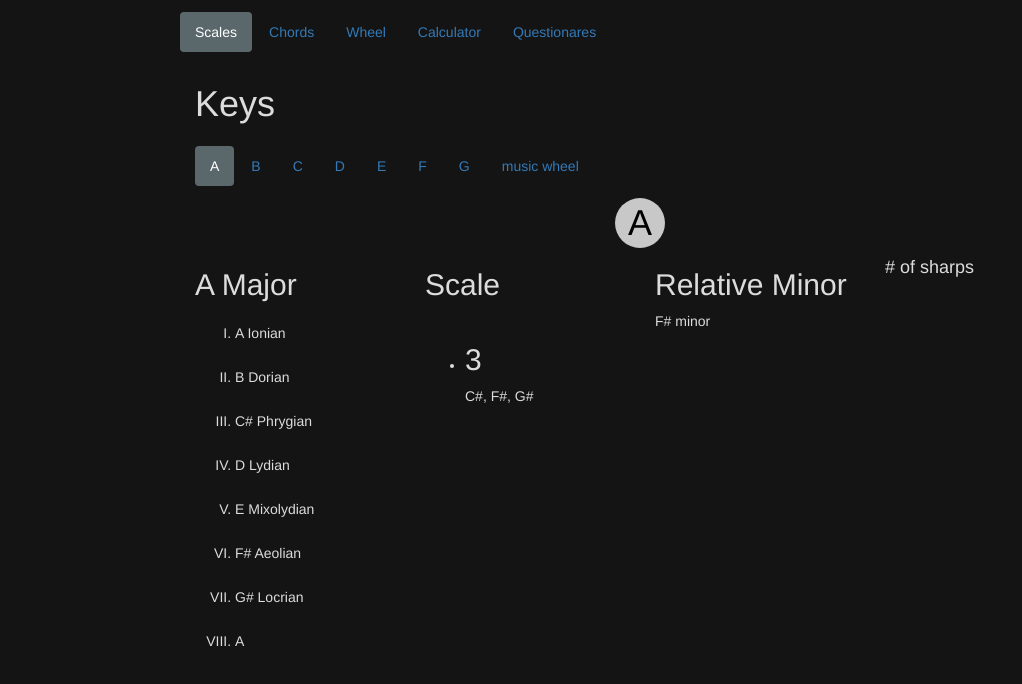
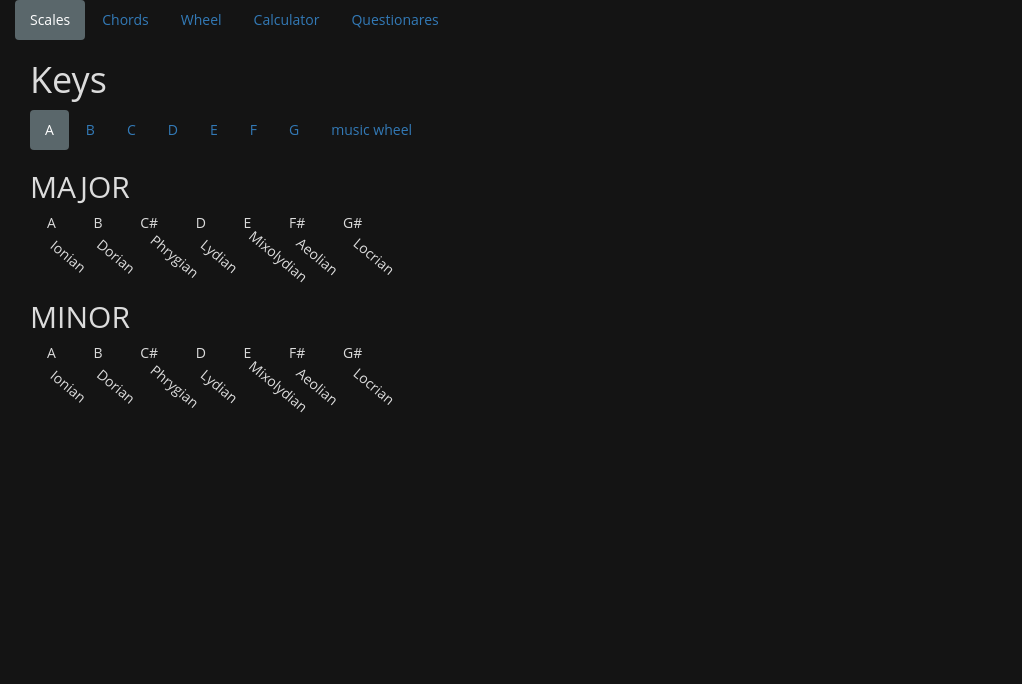
Before and after one commit to pixeltot/angularMusApp, a plain HTML site: page index.html in a window 1280 px wide. Shown: the whole page, without its empty margins (0-1022 px from the left). Drawn offline with nearby package versions, Linux system fonts and the light colour scheme.

Commit message:
style changes

```diff
--- a/index.html
+++ b/index.html
@@ -36,37 +36,33 @@
       					<li ng-class="{ active: tab.isSet(8) }"><a href ng-click="tab.setTab(8)">music wheel</a></li>
   					</ul>
   				<div ng-show="tab.isSet(1)">
-  					<h1 class="circle-bg-note">A</h1>
    				 	<div class="row">
-   				 		<div class="col-sm-3">
-   				 			<h2 class="">A Major</h2>
-   				 			<ol type="I">
-	    						<li>A		Ionian</li>
-	    						<li>B		Dorian</li>
-	    						<li>C#		Phrygian</li>
-	    						<li>D		Lydian</li>
-	    						<li>E		Mixolydian</li>
-	    						<li>F#		Aeolian</li>
-	    						<li>G#		Locrian</li>
-    							<li>A</li>
+   				 		<div class="col-sm-12">
+   				 			<h2 class="">MAJOR</h2>
+   				 			<ol type="I" class="rnm">
+	    						<li>A <span class="mode-name">Ionian</span></li>
+	    						<li>B <span class="mode-name">Dorian</span></li>
+	    						<li>C#<span class="mode-name">Phrygian</span></li>
+	    						<li>D <span class="mode-name">Lydian</span></li>
+	    						<li>E <span class="mode-name">Mixolydian</span></li>
+	    						<li>F#<span class="mode-name">Aeolian</span></li>
+	    						<li>G#<span class="mode-name">Locrian</span></li>
     						</ol>
    				 		</div><!--first column-->
-   				 		<div class="col-sm-3">
-   				 			<h2>Scale</h2>
-   				 			<ul>
-   				 				<li>
-   				 				<h2>3</h2>
-   				 				<p>C#, F#, G#</p>
-   				 				</li>
-   				 			</ul>
-   				 		</div><!--second column-->
-   				 		<div class="col-sm-3">
-   				 			<h2>Relative Minor</h2>
-   				 			<p>F# minor</hp>
-   				 		</div><!--Third column-->
-   				 		<div class="col-sm-3">
-   				 			<h4># of sharps</h4>
-   				 		</div><!--fourth column -->
+   				 	</div><!--end of row-->
+   				 	<div class="row">
+   				 		<div class="col-sm-12">
+   				 			<h2 class="">MINOR</h2>
+   				 			<ol type="I" class="rnm">
+	    						<li>A <span class="mode-name">Ionian</span></li>
+	    						<li>B <span class="mode-name">Dorian</span></li>
+	    						<li>C#<span class="mode-name">Phrygian</span></li>
+	    						<li>D <span class="mode-name">Lydian</span></li>
+	    						<li>E <span class="mode-name">Mixolydian</span></li>
+	    						<li>F#<span class="mode-name">Aeolian</span></li>
+	    						<li>G#<span class="mode-name">Locrian</span></li>
+    						</ol>
+   				 		</div><!--first column-->
    				 	</div><!--end of row-->
     			</div><!--end of first tab-->
   				<div ng-show="tab.isSet(2)">
--- a/sass/screen.scss
+++ b/sass/screen.scss
@@ -15,6 +15,13 @@ html, body{
   height:100%;
   width:100%;
   position:absolute;
+  font-family:'open sans';
+}
+.col-sm-12 {
+    min-height: 130px;
+}
+.container-fluid {
+    min-width: 480px;
 }
 img{
   max-height:200px !important;
@@ -25,19 +32,15 @@ img{
 a, a:focus{
   outline:0;
 }
-li{
-  padding:12px 0;
-}
-.container-fluid{
-  max-width:950px;
-  min-width:850px;
-}
+
 .music-wheel {
     background: url("../images/musicwheel.jpg") no-repeat scroll 0 0 / 600px auto rgba(0, 0, 0, 0);
     max-width: 600px;
     min-height: 600px;
     width: 100%;
 }
+
+/*
 .circle-bg-note {
     background: none repeat scroll 0 0 rgb(200, 200, 200);
     border-radius: 50%;
@@ -48,3 +51,18 @@ li{
     text-align: center;
     width: 50px;
 }
+*/
+ol.rnm {
+    display: inline-block;
+    margin: 0;
+    padding: 0;
+}
+ol.rnm li{
+  display:inline;
+  padding:12px 17px;
+}
+.mode-name {
+    padding-top: 38px;
+    position: absolute;
+    transform: rotate(40deg);
+}
```
Also changed, not shown: stylesheets/screen.css.
